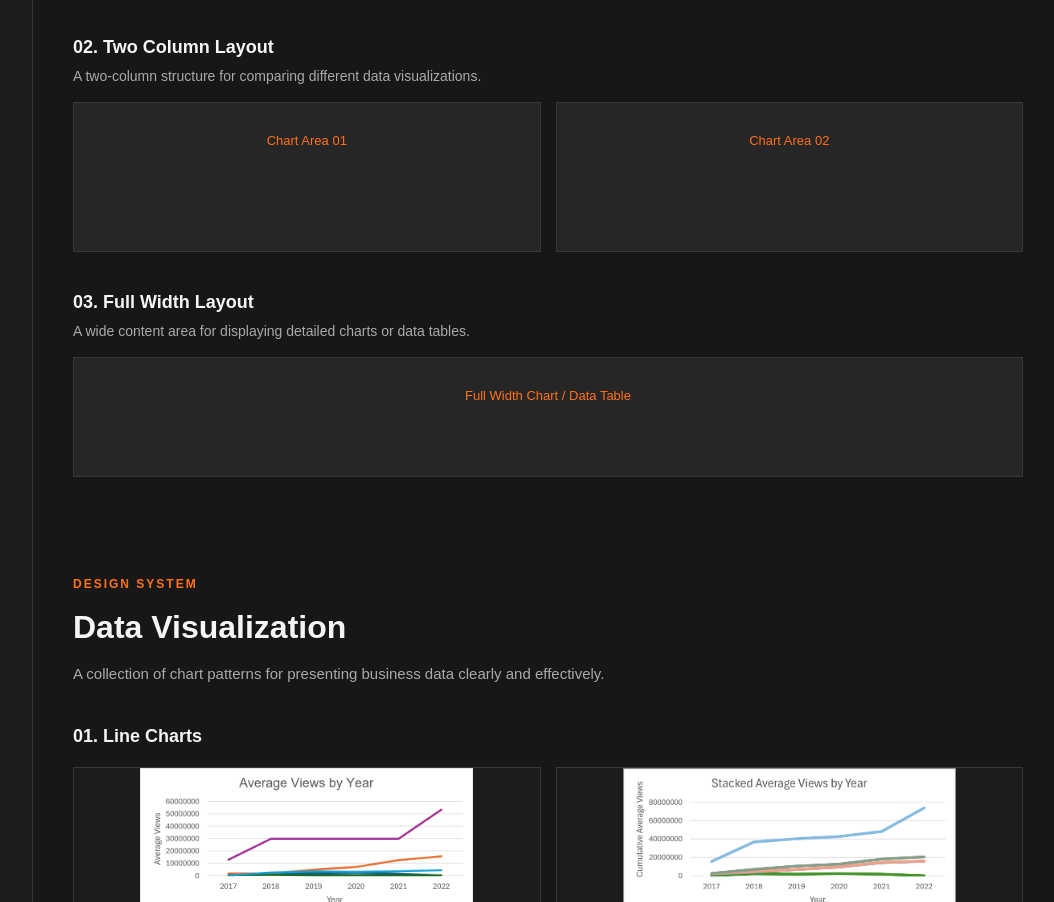
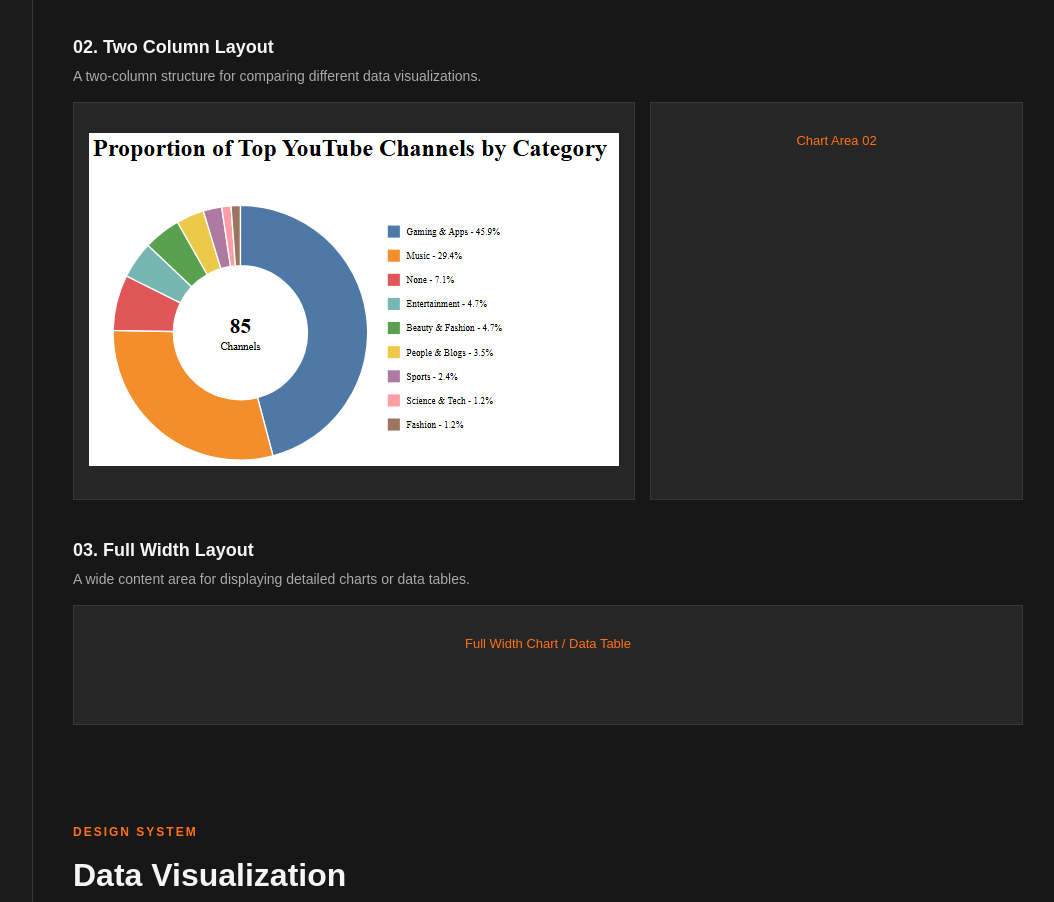
Before and after one commit to PhuongNamSeven/UI---project1, a plain HTML site: page index.html in a window 1280 px wide. Shown: the part 4388-5290 px from the top of the page, without its empty margins (217-1271 px from the left). Drawn offline with Linux system fonts and the light colour scheme.

Commit message:
Update index.html

```diff
--- a/index.html
+++ b/index.html
@@ -346,11 +346,16 @@
             </p>
 
             <div class="two-column-preview">
-              <div class="preview-box">Chart Area 01</div>
-              <div class="preview-box">Chart Area 02</div>
+                <div class="preview-box">
+                    <img
+                        src="img/charts/ChartArea01.png"
+                        alt="Chart Area 01"
+                        class="preview-chart-image"
+                    />
+                </div>
+
+                <div class="preview-box">Chart Area 02</div>
             </div>
-          </div>
-
           <!-- Layout 3: Full Width Layout -->
           <div class="layout-group">
             <h2>03. Full Width Layout</h2>
```
